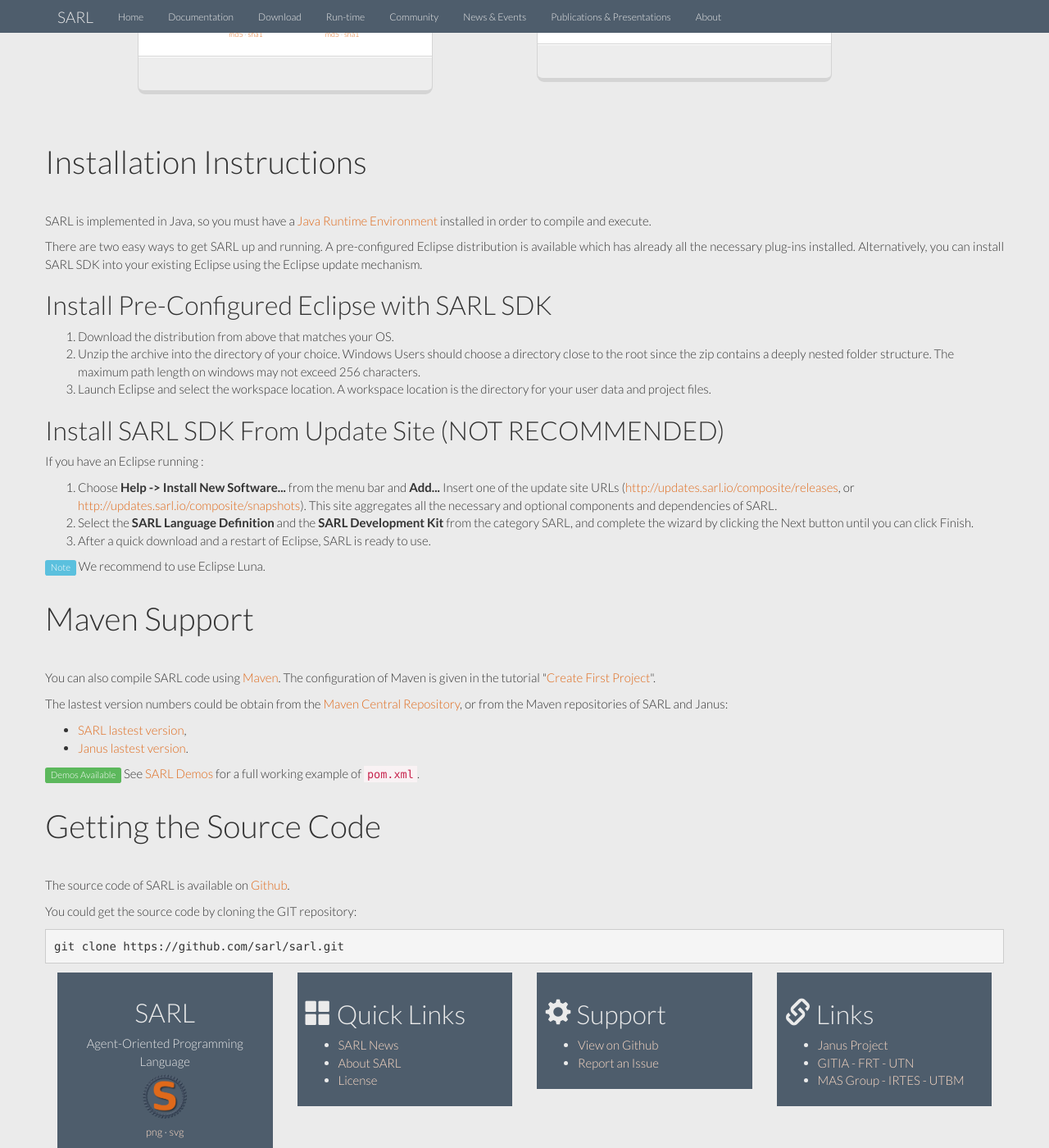
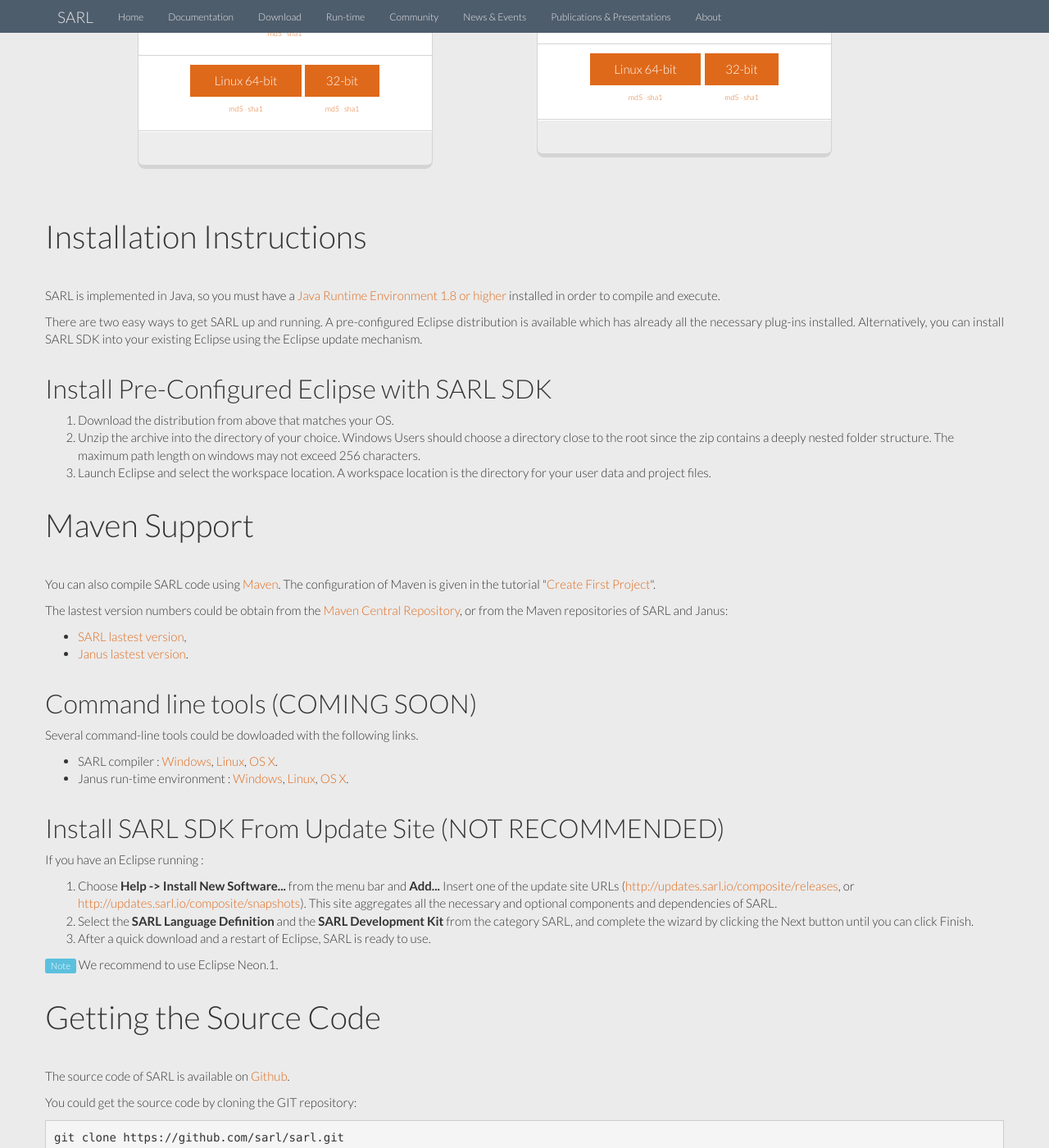
Before and after one commit to sarl/sarl-jekyll-website, a Jekyll site: the page built from download/index.html, in a window 1280 px wide and 1400 px high, scrolled down 560 px. Shown: the whole window at 82% size. Built offline with Jekyll 4.4.1, drawn with Linux system fonts in a browser that asks for light colours; Markdown is read by kramdown in place of the engine named in the settings; a style sheet for code colours, icons or effects is not loaded; some of the changed text lies outside the part shown.

Commit message:
Add download section for CLI tools.
Signed-off-by: Stéphane Galland <galland@arakhne.org>

```diff
--- a/download/index.html
+++ b/download/index.html
@@ -2,8 +2,8 @@
 layout: default
 title: Download SARL
 ---
+<h1>Download Options</h1>
 <div class="row">
-	<h1>Download Options</h1>
 	<!--table one starts-->
 	<div class="col-md-1">&nbsp;</div>
 	<div class="col-md-4">
@@ -16,7 +16,7 @@
 				</tfoot>
 				<tbody>
 					<tr>
-						<td class="focus">Version 0.4.1<br/>(stable)<span>Just Download and Unzip<br/><a href="./changes_0.4.1.html">Changes in 0.4.1</a></span></td>
+						<td class="focus">SARL Development Environment<br/>Version 0.4.1<br/>(stable)<span>Just Download and Unzip<br/><a href="./changes_0.4.1.html">Changes in 0.4.1</a></span></td>
 					</tr>
 					<tr>
 						<td style="text-align: center; white-space: nowrap;">
@@ -75,7 +75,7 @@
 				</tfoot>
 				<tbody>
 					<tr>
-						<td class="focus">Version 0.5.0<br/>(unstable)<span>Just Download and Unzip</span></td>
+						<td class="focus">SARL Development Environment<br/>Version 0.5.0<br/>(unstable)<span>Just Download and Unzip</span></td>
 					</tr>
 					<tr>
 						<td style="text-align: center; white-space: nowrap;">
@@ -129,7 +129,7 @@
 <div class="row">
 	<h1>Installation Instructions</h1>
 	<p>
-		SARL is implemented in Java, so you must have a <a href="http://www.oracle.com/technetwork/java/index.html">Java Runtime Environment</a> installed in order to compile and execute.
+		SARL is implemented in Java, so you must have a <a href="http://www.oracle.com/technetwork/java/index.html">Java Runtime Environment 1.8 or higher</a> installed in order to compile and execute.
 	</p>
 
 
@@ -138,7 +138,9 @@
 		A pre-configured Eclipse distribution is available which has already all the necessary plug-ins installed.
 		Alternatively, you can install SARL SDK into your existing Eclipse using the Eclipse update mechanism.
 	</p>
+</div>
 
+<div class="row">
 	<h2>Install Pre-Configured Eclipse with SARL SDK</h2>
 	<ol>
 		<li>Download the distribution from above that matches your OS.</li>
@@ -146,7 +148,29 @@
 		<li>Launch Eclipse and select the workspace location. A workspace location is the directory for your user data and project files.</li>
 
 	</ol>
+</div>
 
+<div class="row">
+	<h1>Maven Support</h1>
+	<p>You can also compile SARL code using <a href="http://maven.apache.org">Maven</a>.
+	   The configuration of Maven is given in the tutorial "<a href="{{ page.relative }}docs/suite/io/sarl/docs/gettingstarted/CreateFirstProjectSpec.html#Create_a_Maven_Project_with_SARL_Nature">Create First Project</a>".</p>
+	<p>The lastest version numbers could be obtain from the <a href="http://search.maven.org">Maven Central Repository</a>, or from the Maven repositories of SARL and Janus: <ul>
+		<li><a href="http://maven.sarl.io/VERSION.txt">SARL lastest version</a>,</li>
+		<li><a href="http://maven.janusproject.io/VERSION.txt">Janus lastest version</a>.</li></ul></p>
+</div>
+
+<div class="row">
+	<h2>Command line tools (COMING SOON)</h2>
+	<p>
+		Several command-line tools could be dowloaded with the following links.
+		<ul>
+		<li>SARL compiler : <a href="http://maven.sarl.io/io/sarl/io.sarl.lang.sarlc/0.5.0-SNAPSHOT/">Windows</a>, <a href="http://maven.sarl.io/io/sarl/io.sarl.lang.sarlc/0.5.0-SNAPSHOT/">Linux</a>, <a href="http://maven.sarl.io/io/sarl/io.sarl.lang.sarlc/0.5.0-SNAPSHOT/">OS X</a>.</li>
+		<li>Janus run-time environment : <a href="http://maven.sarl.io/io/sarl/io.sarl.lang.sarlc/0.5.0-SNAPSHOT/">Windows</a>, <a href="http://maven.sarl.io/io/sarl/io.sarl.lang.sarlc/0.5.0-SNAPSHOT/">Linux</a>, <a href="http://maven.sarl.io/io/sarl/io.sarl.lang.sarlc/0.5.0-SNAPSHOT/">OS X</a>.</li>
+		</ul>
+	</p>
+</div>
+
+<div class="row">
 	<h2>Install SARL SDK From Update Site (NOT RECOMMENDED)</h2>
 
 
@@ -159,20 +183,9 @@
 		<li>After a quick download and a restart of Eclipse, SARL is ready to use.</li>
 	</ol>
 
-	<p><span class="label label-info">Note</span> We recommend to use Eclipse Luna.</p>
+	<p><span class="label label-info">Note</span> We recommend to use Eclipse Neon.1.</p>
 
 </div>
-
-<div class="row">
-	<h1>Maven Support</h1>
-	<p>You can also compile SARL code using <a href="http://maven.apache.org">Maven</a>.
-	   The configuration of Maven is given in the tutorial "<a href="{{ page.relative }}docs/suite/io/sarl/docs/gettingstarted/CreateFirstProjectSpec.html#Create_a_Maven_Project_with_SARL_Nature">Create First Project</a>".</p>
-	<p>The lastest version numbers could be obtain from the <a href="http://search.maven.org">Maven Central Repository</a>, or from the Maven repositories of SARL and Janus: <ul>
-		<li><a href="http://maven.sarl.io/VERSION.txt">SARL lastest version</a>,</li>
-		<li><a href="http://maven.janusproject.io/VERSION.txt">Janus lastest version</a>.</li></ul></p>
-	<p><span class="label label-success">Demos Available</span> See <a href="http://github.com/sarl/sarl-demos">SARL Demos</a> for a full working example of <code>pom.xml</code>.</p>
-</div>
-
 
 <div class="row">
 	<h1>Getting the Source Code</h1>
```
